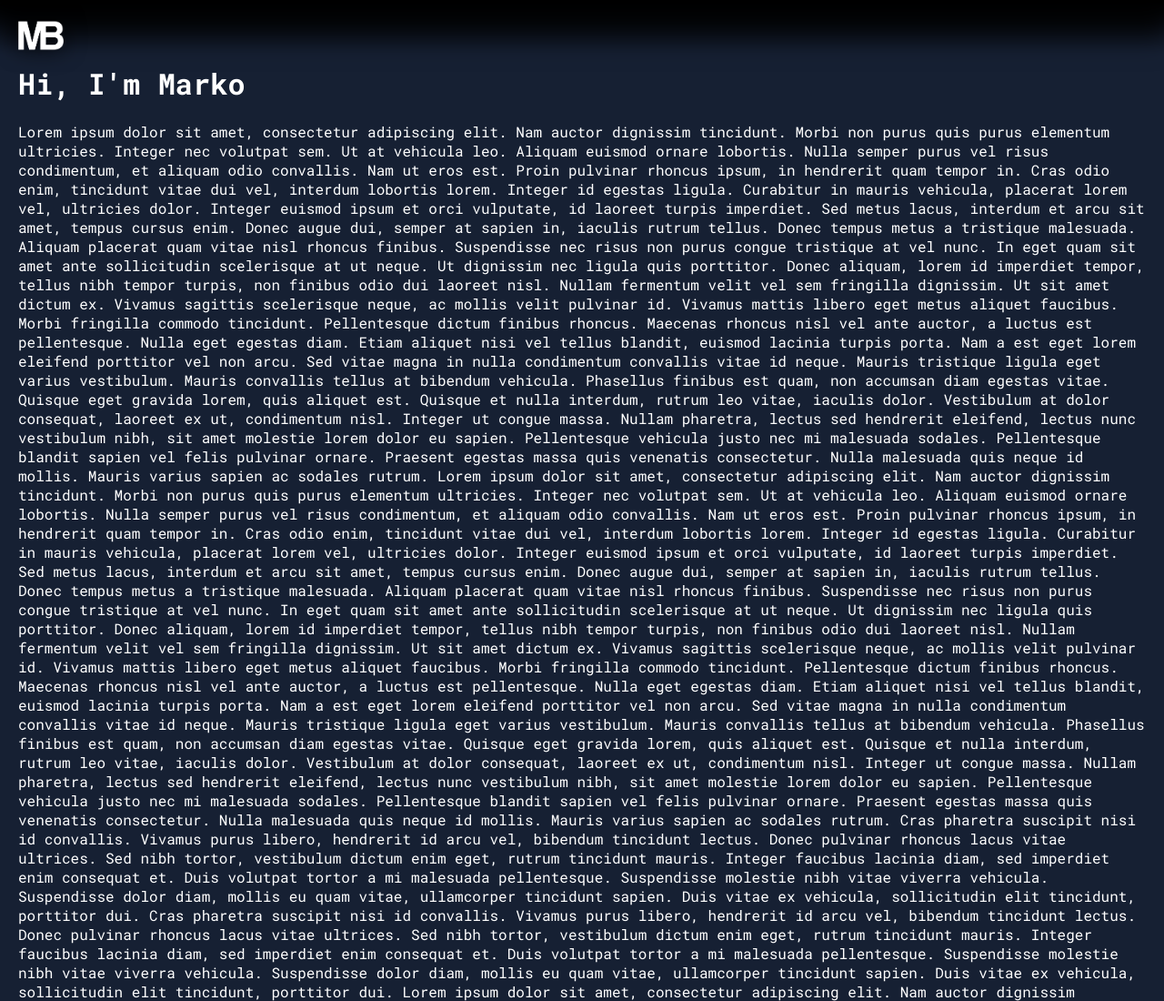
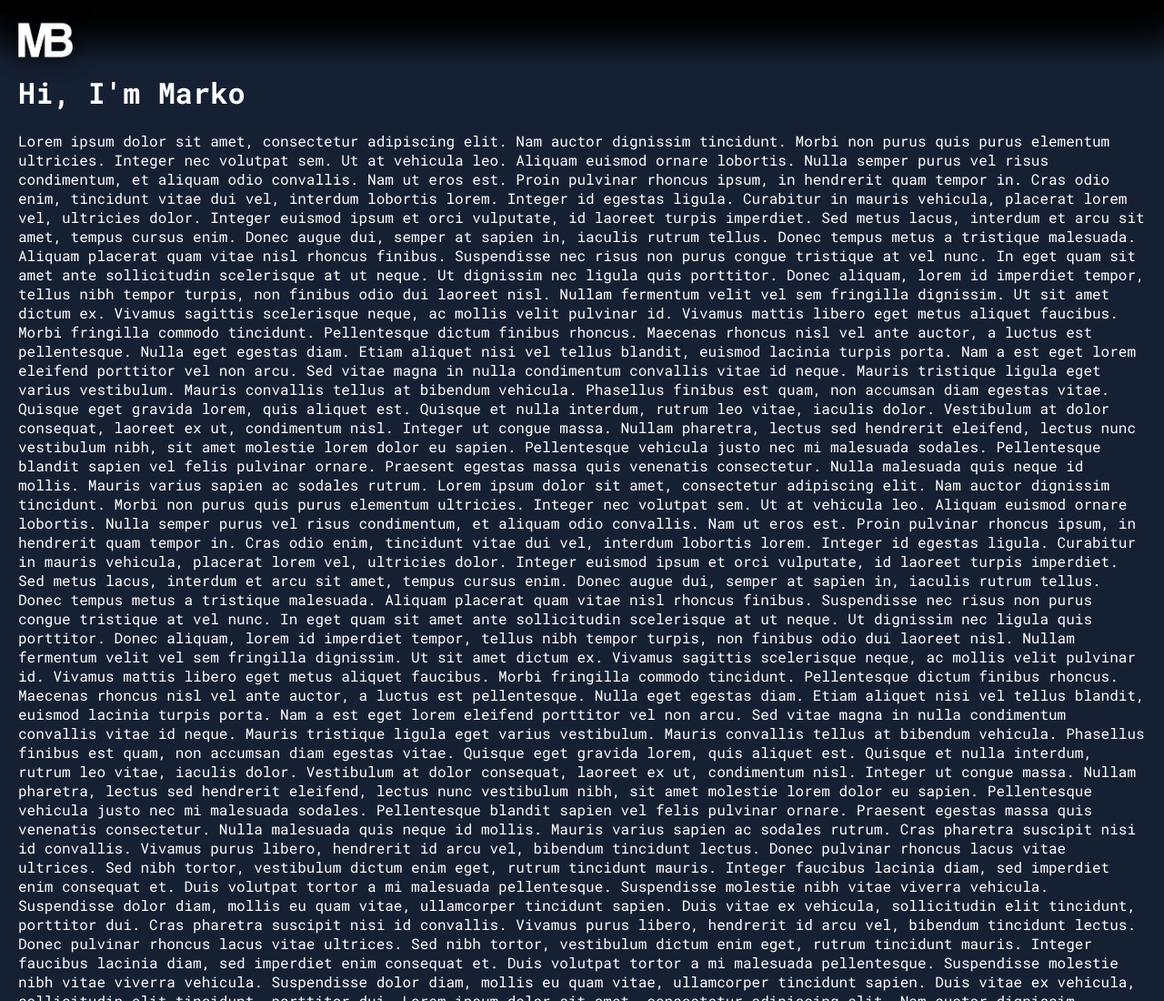
Before and after one commit to SerbianMeerkat/MarkoWebsite, a plain HTML site: page index.html in a window 1280 px wide. Shown: the top 1100 px of the page at 91% size. Drawn offline with Linux system fonts and the light colour scheme.

Commit message:
changes 1

```diff
--- a/index.html
+++ b/index.html
@@ -4,12 +4,13 @@
         <meta charset="utf-8">
         <meta name="viewport" content="width=device-width, initial-scale=1, shrink-to-fit=no">
         <link rel="stylesheet" href="styles/main.css">
+        <link rel="icon" type="image/x-icon" href="/images/logo.png">
 
         <style>
             @import url('https://fonts.googleapis.com/css2?family=Roboto+Mono:wght@100;400;700&display=swap');
         </style>
 
-        <title>Marko Borojevic</title>
+        <title>Marko Borojević</title>
     </head>
     <body>
         <header>
--- a/styles/main.css
+++ b/styles/main.css
@@ -2,7 +2,7 @@
     --bg-color: #162033;
     --text-color: white;
 
-    --header-height: 60px;
+    --header-height: 70px;
     --header-gap: 10px;
 }
 
@@ -46,8 +46,8 @@ header .logo {
     margin: 0;
     padding: 0;
 
-    width: 50px;
-    height: 50px;
+    width: 60px;
+    height: 60px;
 
     transform: translate(20px, -100%);
 }
```
